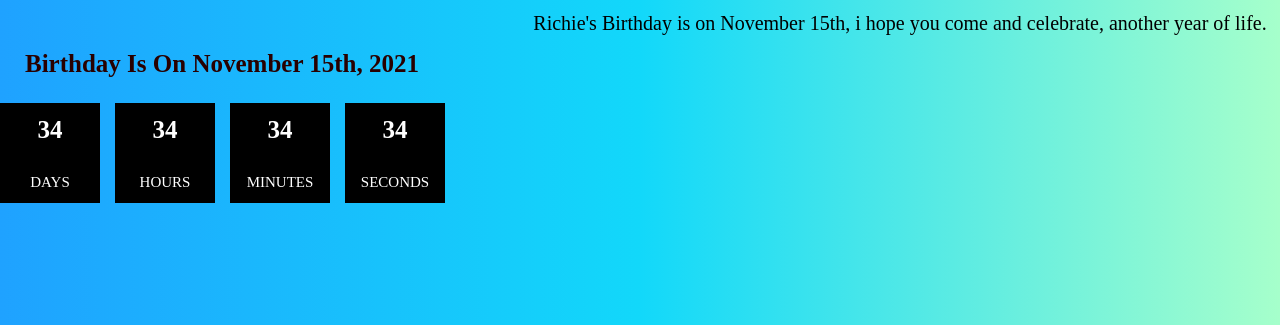
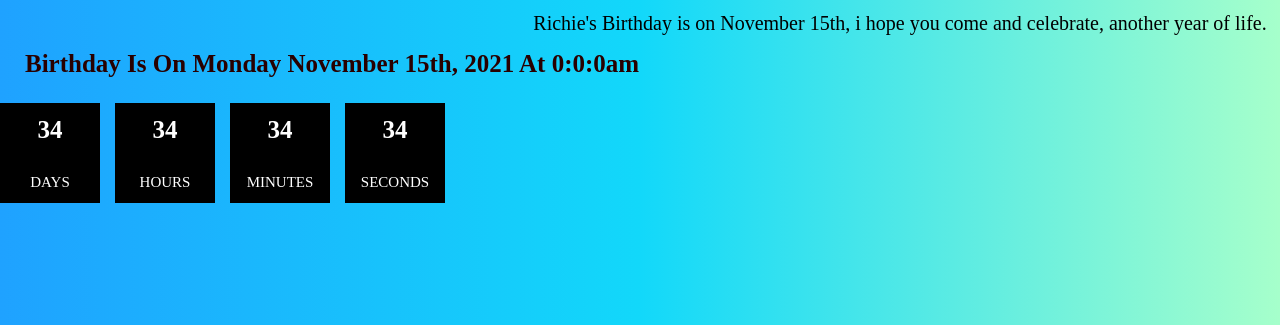
Before and after one commit to Richie1136/BirthdayCountDown, a plain HTML site: page index.html in a window 1280 px wide. Shown: the part 475-800 px from the top of the page. Drawn offline with Linux system fonts and the light colour scheme.

Commit message:
Working on the functionality

```diff
--- a/app.js
+++ b/app.js
@@ -14,11 +14,38 @@ const months = [
 ]
 
 const days = [
+  'Sunday',
   'Monday',
   'Tuesday',
   'Wednesday',
   'Thursday',
   'Friday',
-  'Saturday',
-  'Sunday'
+  'Saturday'
 ]
+
+const countdown = document.querySelector('.countdown')
+const birthday = document.querySelector('.birthday')
+const count = document.querySelector('.countdown-format h4')
+
+console.log(count)
+// Year, Month, Day, Hours, Minutes, Seconds
+//(Months are 0-indexed)
+let futureDate = new Date(2021, 10, 15, 0, 0, 0)
+console.log(futureDate)
+
+const year = futureDate.getFullYear()
+console.log(year)
+const hours = futureDate.getHours()
+console.log(hours)
+const minutes = futureDate.getMinutes()
+console.log(minutes)
+const seconds = futureDate.getSeconds()
+console.log(seconds)
+const date = futureDate.getDate()
+console.log(date)
+const day = days[futureDate.getDay()]
+console.log(day)
+const month = months[futureDate.getMonth()]
+console.log(month)
+
+birthday.textContent = `Birthday is on ${day} ${month} ${date}th, ${year} at ${hours}:${minutes}:${seconds}am`
```
Also changed, not shown: styles.css (+0 -176 lines).
